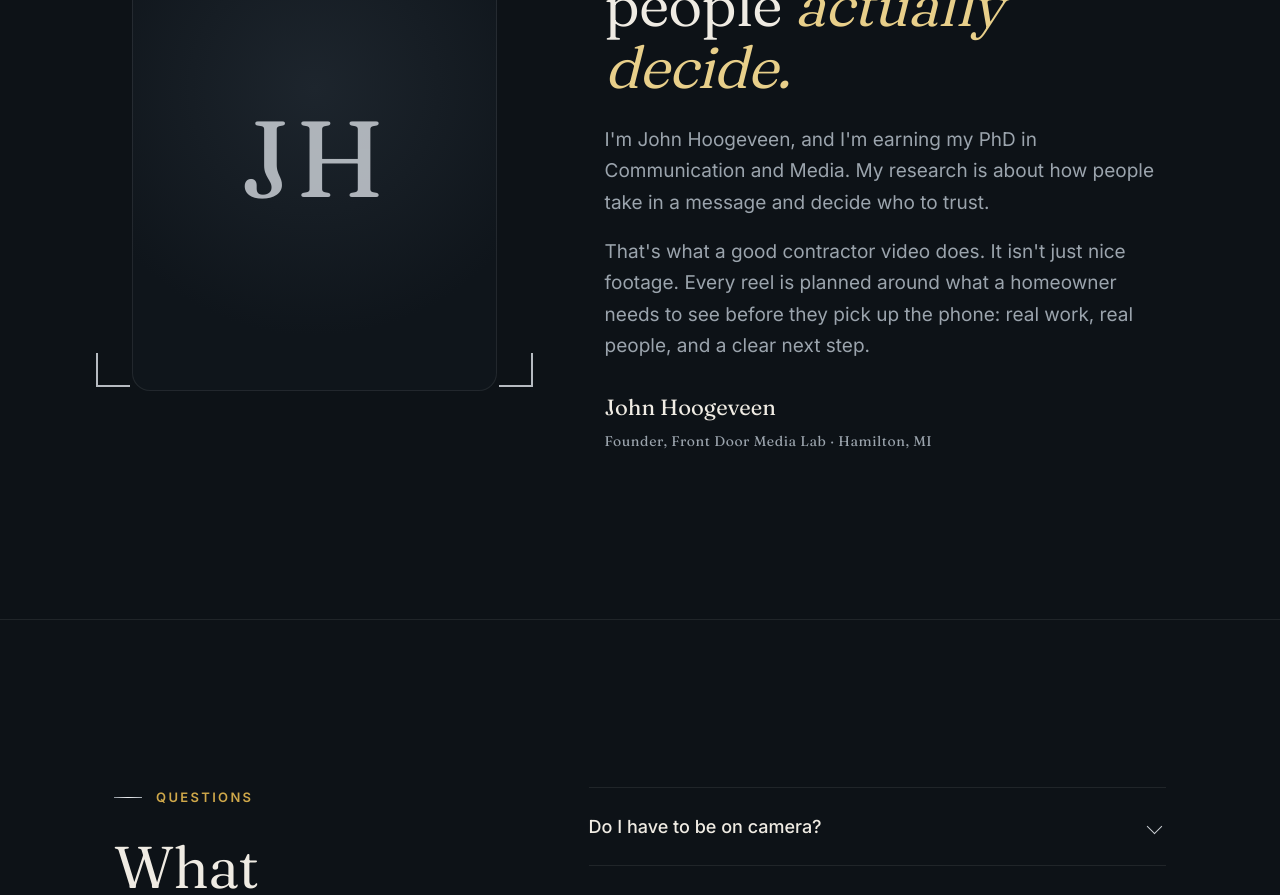
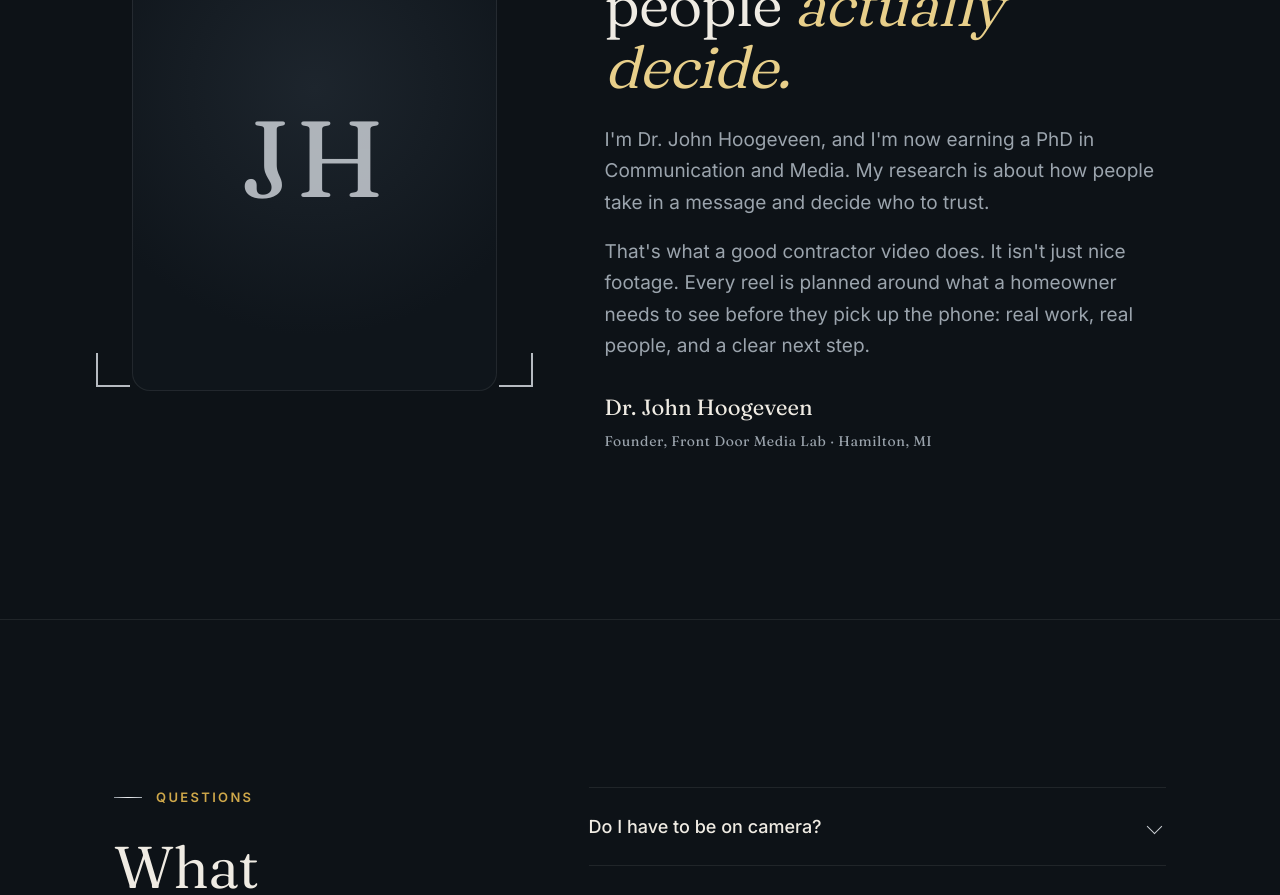
Before and after one commit to openlylearning-mastermind/front-door-media-lab, a plain HTML site: page index.html in a window 1280 px wide. Shown: the part 5440-6335 px from the top of the page. Drawn offline with Linux system fonts and the light colour scheme.

Commit message:
Show founder name as Dr. John Hoogeveen
Co-Authored-By: Claude Opus 5.5 <noreply@anthropic.com>
Claude-Session: https://claude.ai/code/session_01WWmA7eZ5pEravtFTDEGxji

```diff
--- a/index.html
+++ b/index.html
@@ -297,9 +297,9 @@ footer a:hover{color:var(--gold-2)}
     <div>
       <div class="eyebrow">Who you'll work with</div>
       <h2 id="h-about">Video built on how people <em>actually decide.</em></h2>
-      <p>I'm John Hoogeveen, and I'm earning my PhD in Communication and Media. My research is about how people take in a message and decide who to trust.</p>
+      <p>I'm Dr. John Hoogeveen, and I'm now earning a PhD in Communication and Media. My research is about how people take in a message and decide who to trust.</p>
       <p>That's what a good contractor video does. It isn't just nice footage. Every reel is planned around what a homeowner needs to see before they pick up the phone: real work, real people, and a clear next step.</p>
-      <div class="sig">John Hoogeveen<span>Founder, Front Door Media Lab · Hamilton, MI</span></div>
+      <div class="sig">Dr. John Hoogeveen<span>Founder, Front Door Media Lab · Hamilton, MI</span></div>
     </div>
   </div>
 </section>
```
